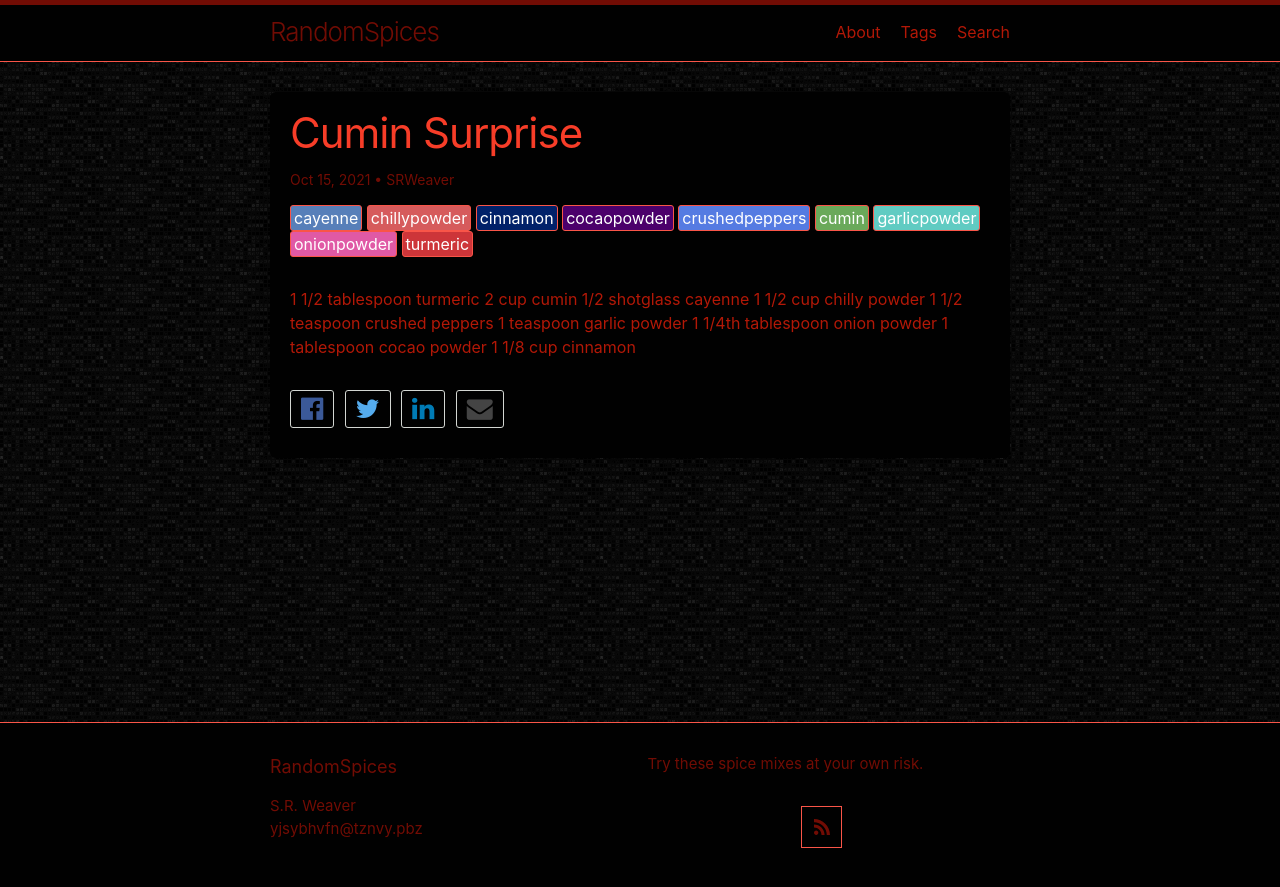
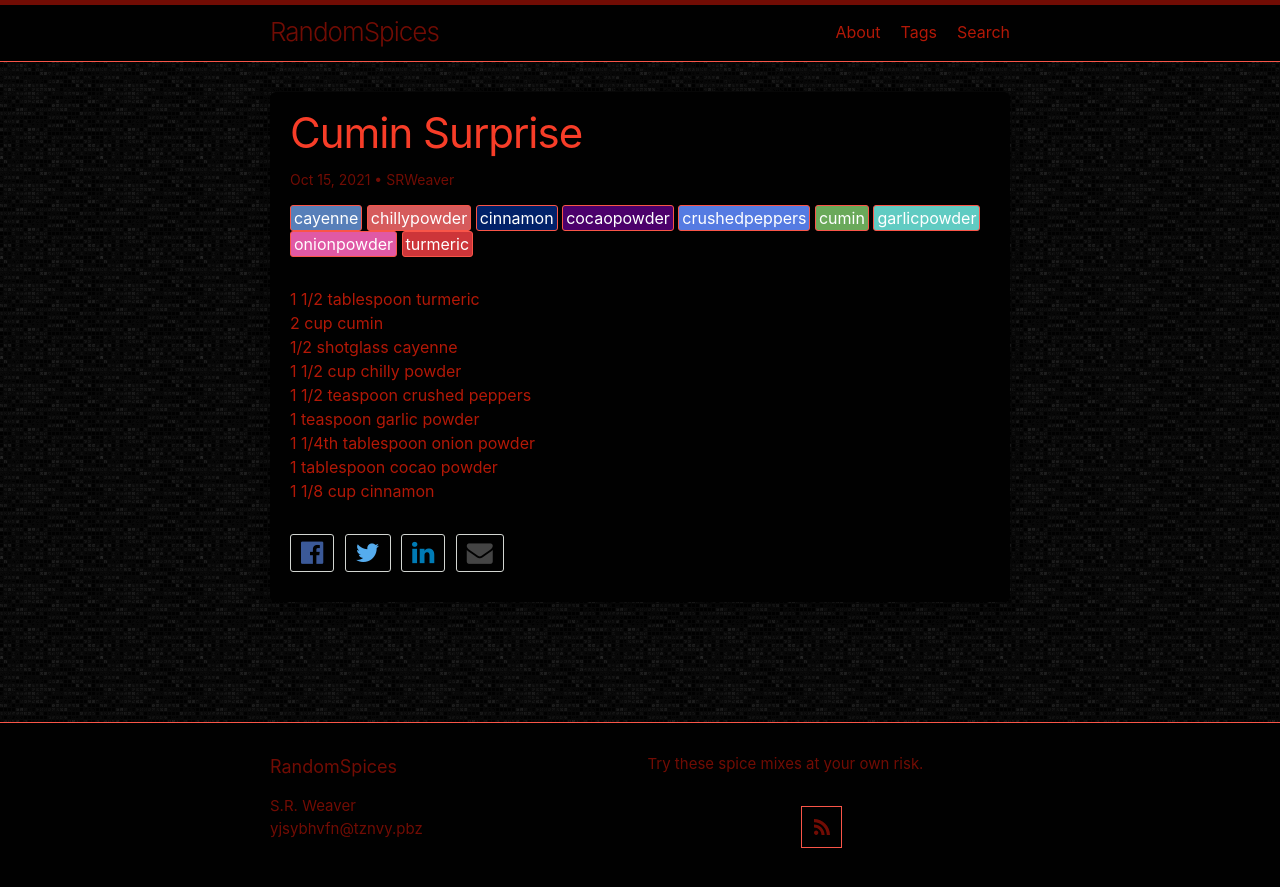
Before and after one commit to LWFlouisa/ImpUnitBlog, a Jekyll site: the page built from _posts/2021-10-15-cuminmixone.md, in a window 1280 px wide. Shown: the top 887 px of the page. Built offline with Jekyll 4.4.1, drawn with Linux system fonts in a browser that asks for light colours; our own code applies the rules of GitHub Pages for plain Markdown files.

```diff
--- a/_posts/2021-10-15-cuminmixone.md
+++ b/_posts/2021-10-15-cuminmixone.md
@@ -3,12 +3,12 @@ title: Cumin Surprise
 author: SRWeaver
 tags: turmeric cumin cayenne chillypowder crushedpeppers garlicpowder onionpowder cocaopowder cinnamon
 ---
-1 1/2 tablespoon  turmeric
-2 cup  cumin
-1/2 shotglass  cayenne
-1 1/2 cup  chilly powder
-1 1/2 teaspoon  crushed peppers
-1 teaspoon  garlic powder
-1 1/4th tablespoon  onion powder
-1 tablespoon  cocao powder
-1 1/8 cup  cinnamon
+1 1/2 tablespoon  turmeric<br />
+2 cup  cumin<br />
+1/2 shotglass  cayenne<br />
+1 1/2 cup  chilly powder<br />
+1 1/2 teaspoon  crushed peppers<br />
+1 teaspoon  garlic powder<br />
+1 1/4th tablespoon  onion powder<br />
+1 tablespoon  cocao powder<br />
+1 1/8 cup  cinnamon<br />
```
